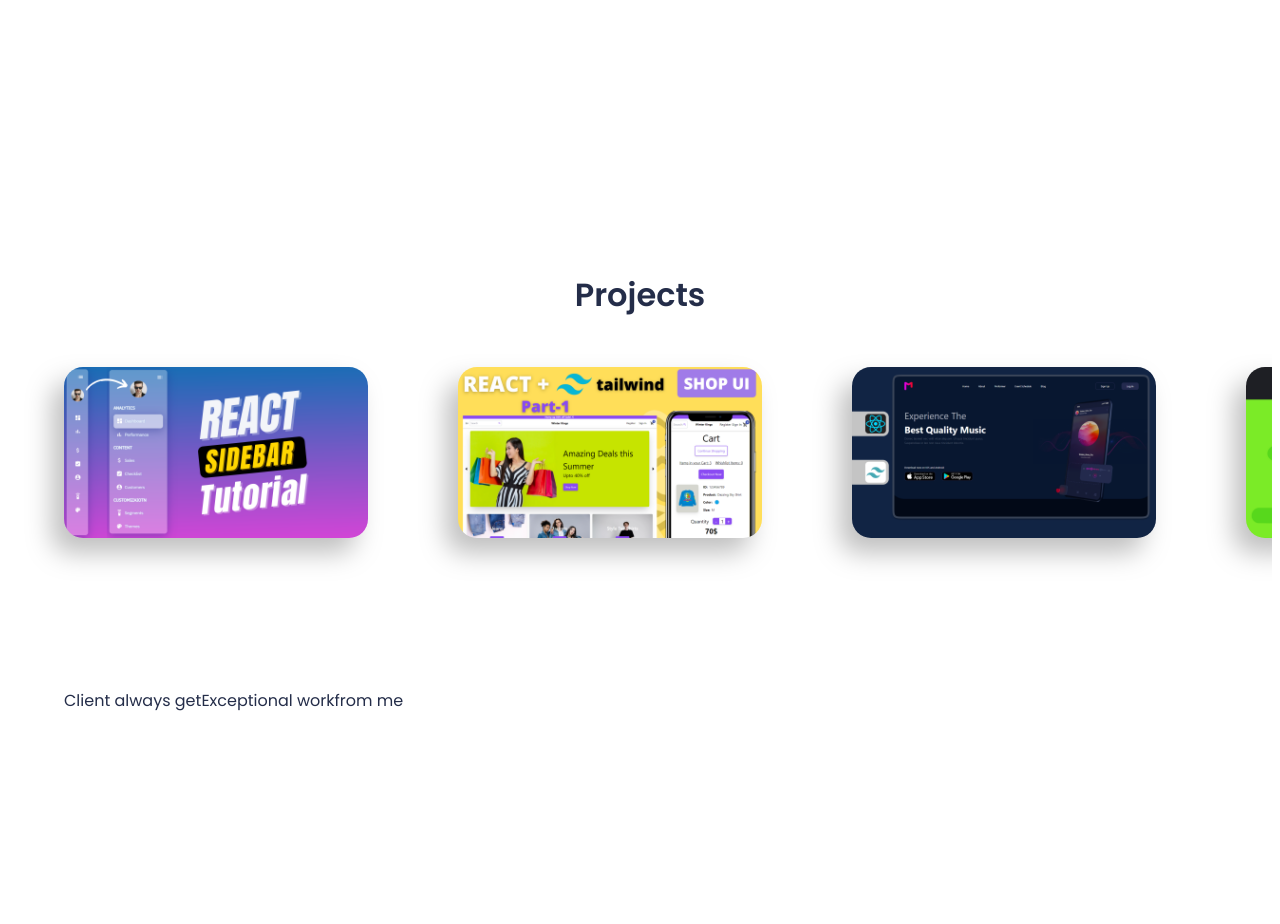
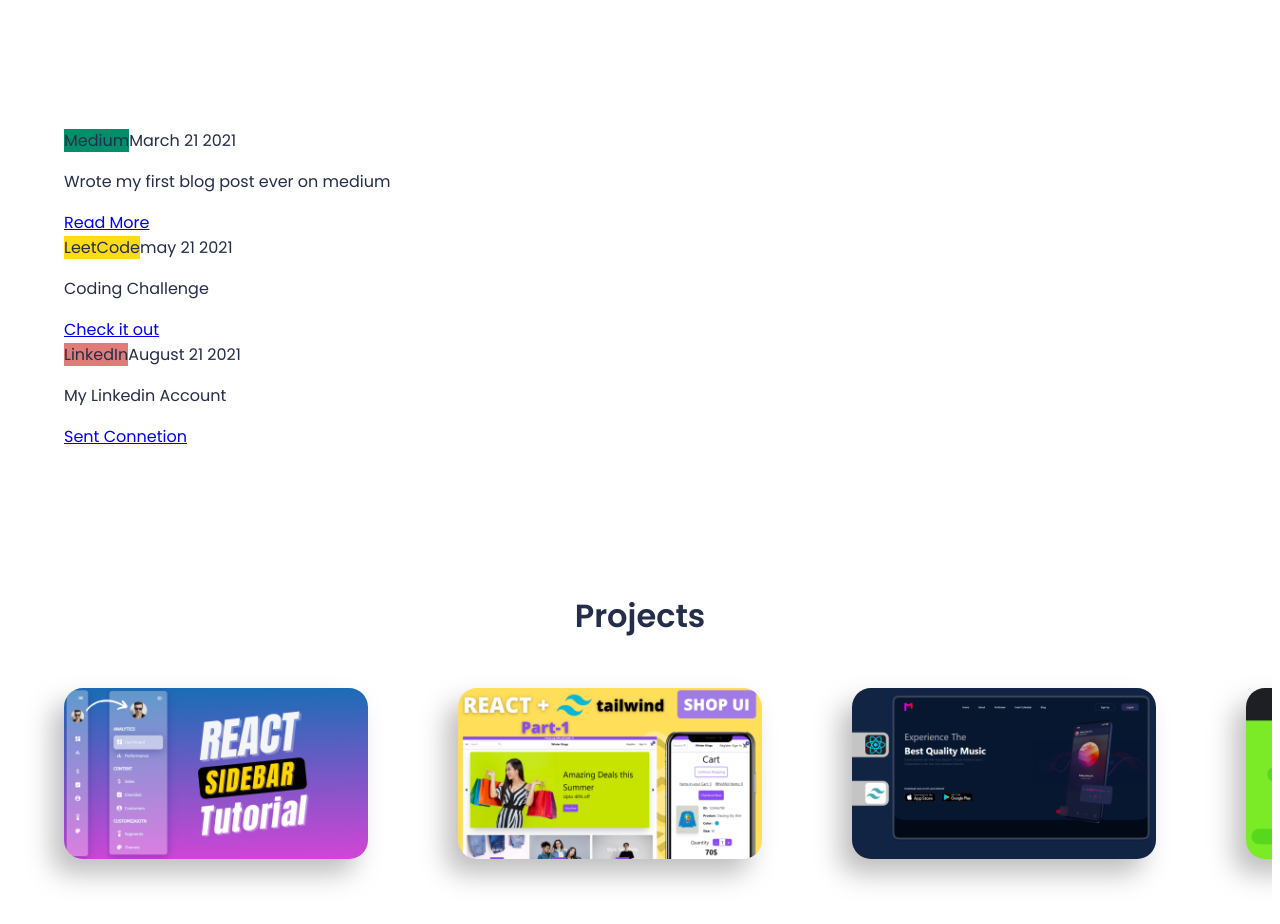
Before and after one commit to rahuldas-404/PortFolio, a React (Create React App) app: page / in a window 1280 px wide. Shown: the part 2120-3044 px from the top of the page. Before the commit the page ends 2849 px from the top, so only its background shows below. Built offline with nearby package versions, Linux system fonts and the light colour scheme.

Commit message:
updated timeline component

```diff
--- a/src/App.js
+++ b/src/App.js
@@ -14,9 +14,10 @@
       <Intro/>
       <Service/>
       <Experience/>
+      <TimeLine/>
       <Project/>
       <Expertise/>
-      {/* <TimeLine/> */}
+
     </div>
   );
 }
--- a/src/component/TimeLine/TimeLine.jsx
+++ b/src/component/TimeLine/TimeLine.jsx
@@ -1,13 +1,12 @@
 import React from "react";
-import data from "./Data";
-import TimelineData from './Data';
+import TimelineData from "./data";
 import TimeLineItem from "./TimeLineItem";
-const TimeLine =()=> data.length>0 &&(
+const TimeLine =()=> TimelineData.length>0 &&(
     <div className="timeline-container">
-        {TimelineData.map((data,idx)=>{
+        {TimelineData.map((data,idx)=>(
             <TimeLineItem data={data} key = {idx}/>
-        })}
+        ))}
     </div>
-)
+);
 
 export default TimeLine;
--- a/src/component/TimeLine/TimeLineItem.jsx
+++ b/src/component/TimeLine/TimeLineItem.jsx
@@ -5,16 +5,16 @@
             <span className="tag" style={{background: data.category.color}}>
             {data.category.tag}
             </span>
-            <time>{data.time}</time>
+            <time>{data.date}</time>
             <p>{data.text}</p>
 
             {data.link && (
-            <a href={data.link.url} target="_blank" rel ='noopener noreferrer'>
+            <a href={data.link.url} target="_blank" rel ="noopener noreferrer">
                 {data.link.text}
             </a>
             )}
 
-<span className="circle"></span>
+<span className="Timecircle"/>
         </div>
     </div>
 
```
